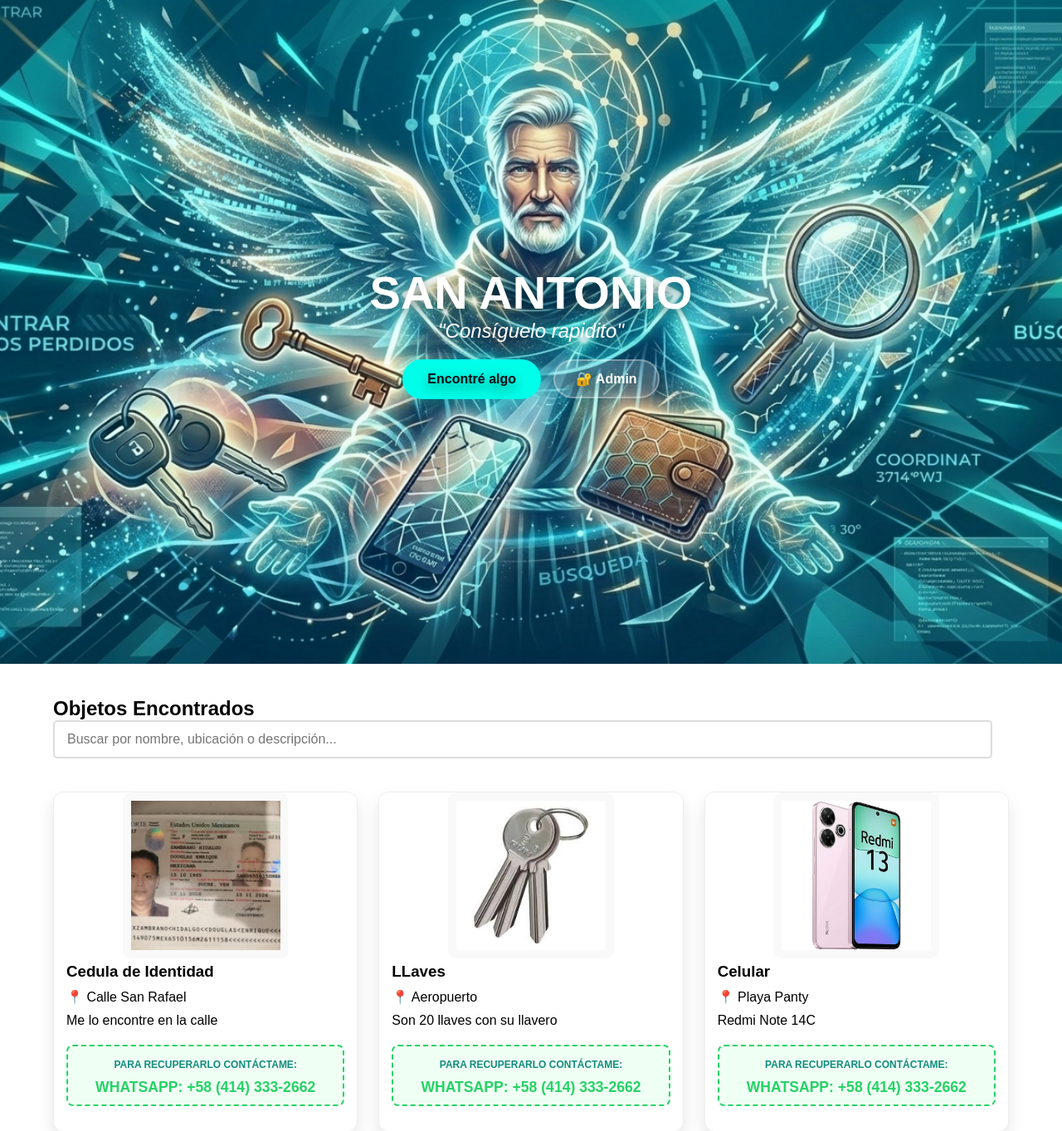
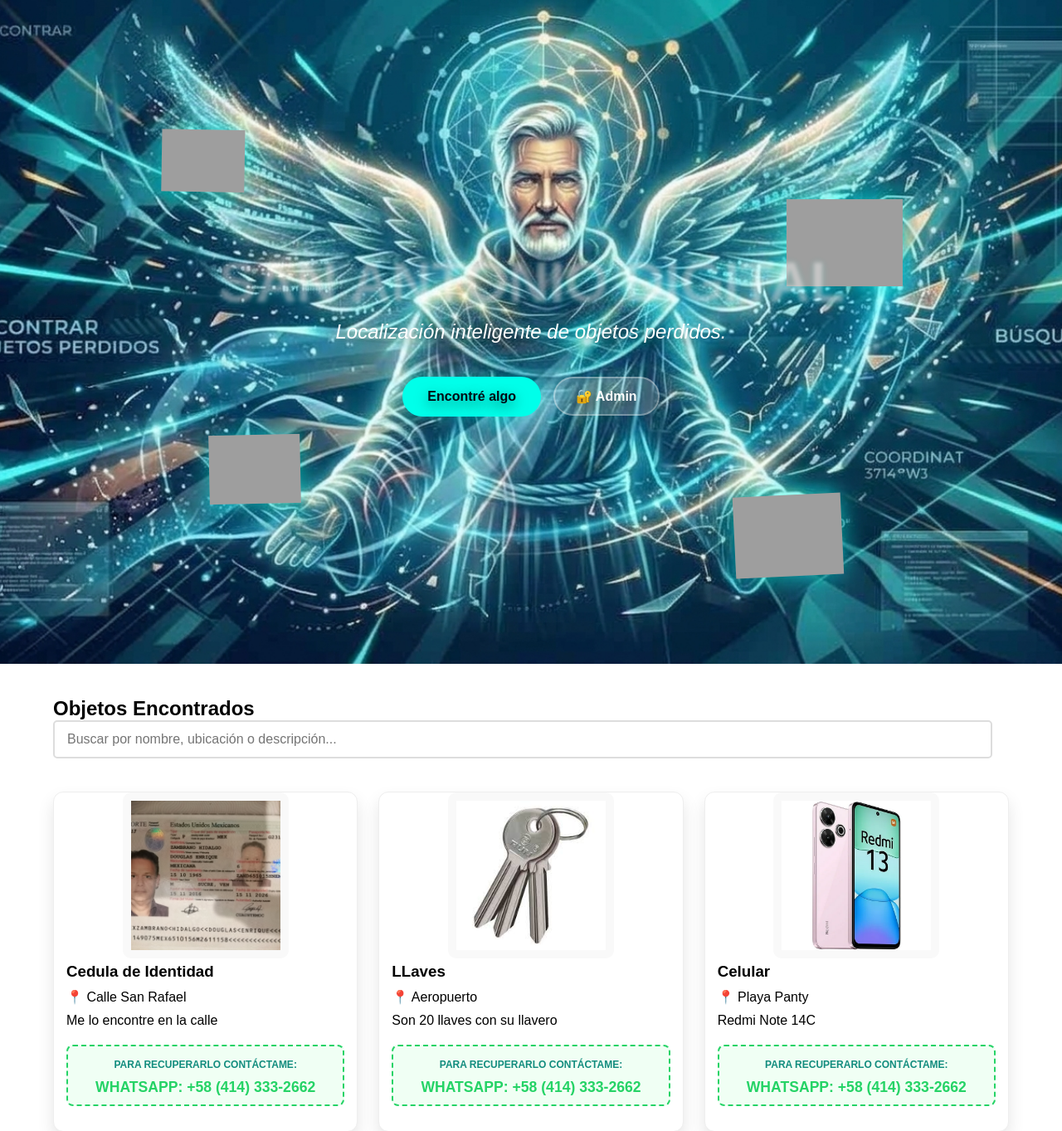
Before and after one commit to dzambrano1/san-antonio, a PHP site: page / in a window 1280 px wide. Shown: the top 1363 px of the page at 83% size. Run offline with PHP 8.4, Linux system fonts and the light colour scheme; data comes from the database, SQL or seed files in the repository; some libraries are stand-ins or nearby versions; grey boxes are pictures that could not be loaded.

Commit message:
Add files via upload

```diff
--- a/estilos.css
+++ b/estilos.css
@@ -4,62 +4,88 @@
     --glow-color: rgba(0, 255, 234, 0.4);
 }
 
-.hero-container {
+.hero-app-container {
     position: relative;
+    width: 100%;
     height: 100vh;
     overflow: hidden;
-    background: #010c14; /* Color base oscuro */
-    display: flex;
-    align-items: center;
-    justify-content: center;
+    background: #000;
 }
 
-.hero-image {
+.hero-background-static {
     position: absolute;
-    top: 0;
-    left: 0;
-    width: 100%;
-    height: 100%;
-    background-image: url('./hero.png');
-    background-size: cover;
-    background-position: center;
-    /* Efecto de flotación suave */
-    animation: floatHero 8s ease-in-out infinite;
+    inset: 0;
+    background: url('./hero_limpia.png') center/cover no-repeat;
     z-index: 1;
 }
 
-.hero-overlay {
+.objects-layer {
     position: absolute;
+    inset: 0;
     width: 100%;
     height: 100%;
-    background: radial-gradient(circle, transparent 20%, var(--glow-color) 150%);
     z-index: 2;
-    /* Pulso de luz que le da "vida" a los neones */
-    animation: pulseGlow 5s infinite alternate;
-    pointer-events: none;
+    pointer-events: none; /* Para no bloquear clics */
 }
 
-.hero-content {
+.floating-item {
+    position: absolute;
+    width: 120px; /* Tamaño base de los objetos reales */
+    height: auto;
+    object-fit: contain;
+    filter: drop-shadow(0 0 15px rgba(0, 255, 234, 0.6)); /* Brillo de neón alrededor de las imágenes recortadas */
+    animation: floatRandom 6s infinite ease-in-out;
+    animation-delay: var(--delay);
+}
+
+/* Posiciones iniciales */
+.keys { top: 20%; left: 15%; width: 100px; transform: rotate(-15deg); }
+.phone { bottom: 25%; left: 20%; width: 110px; transform: rotate(10deg); }
+.wallet { top: 30%; right: 15%; width: 140px; transform: rotate(5deg); }
+.glass { bottom: 15%; right: 20%; width: 130px; transform: rotate(-20deg); }
+
+.hero-text {
     position: relative;
     z-index: 3;
     text-align: center;
     color: white;
     text-shadow: 0 5px 15px rgba(0,0,0,0.5);
+    display: flex;
+    flex-direction: column;
+    align-items: center;
+    justify-content: center;
+    height: 100%;
 }
 
-.hero-content h1 { font-size: 3.5rem; text-transform: uppercase; }
-.hero-content p { font-size: 1.5rem; margin-bottom: 20px; font-style: italic; }
+.hero-text h2 {
+    font-size: 4.5rem;
+    text-transform: uppercase;
+    margin-bottom: 5px;
+    animation: ghostVanish 8s infinite ease-in-out; /* Ghost appearance loop */
+}
+.hero-text p { font-size: 1.5rem; margin-bottom: 20px; font-style: italic; }
 
 /* --- Animaciones --- */
 
-@keyframes floatHero {
-    0%, 100% { transform: scale(1.05) translateY(0); }
-    50% { transform: scale(1.1) translateY(-15px); } /* Zoom suave y subida */
+@keyframes ghostVanish {
+    0%, 100% {
+        opacity: 0.2;
+        transform: scale(0.92);
+        filter: blur(3px);
+        text-shadow: 0 0 5px rgba(0,255,234,0.3);
+    }
+    50% {
+        opacity: 1;
+        transform: scale(1); /* Hasta su tamaño original */
+        filter: blur(0px);
+        text-shadow: 0 5px 25px rgba(0,255,234,0.8), 0 0 10px white;
+    }
 }
 
-@keyframes pulseGlow {
-    from { opacity: 0.3; }
-    to { opacity: 0.7; }
+@keyframes floatRandom {
+    0%, 100% { transform: translate(0, 0) rotate(0deg); }
+    33% { transform: translate(15px, -20px) rotate(5deg); }
+    66% { transform: translate(-10px, 15px) rotate(-3deg); }
 }
 
 .btn-primary {
--- a/index.php
+++ b/index.php
@@ -8,23 +8,28 @@
 </head>
 <body>
 
-    <header class="hero-container">
-        <!-- Capa de la imagen principal -->
-        <div class="hero-image"></div>
+    <div class="hero-app-container">
+        <!-- El fondo limpio que acabamos de generar -->
+        <div class="hero-background-static"></div>
 
-        <!-- Capa de partículas/luces dinámicas -->
-        <div class="hero-overlay"></div>
+        <!-- Capa de objetos interactivos -->
+        <div class="objects-layer">
+            <img src="https://pngimg.com/uploads/key/key_PNG1174.png" alt="Llaves" class="floating-item keys" style="--delay: 0s;">
+            <img src="https://img.icons8.com/3d-fluency/250/smartphone.png" alt="Celular" class="floating-item phone" style="--delay: 1.5s;">
+            <img src="https://pngimg.com/uploads/wallet/wallet_PNG7499.png" alt="Cartera" class="floating-item wallet" style="--delay: 0.7s;">
+            <img src="https://img.icons8.com/3d-fluency/250/search.png" alt="Lupa" class="floating-item glass" style="--delay: 2.2s;">
+        </div>
 
-        <!-- Contenido de la App -->
-        <div class="hero-content">
-            <h1>San Antonio</h1>
-            <p>"Consíguelo rapidito"</p>
+        <!-- Contenido de Texto -->
+        <div class="hero-text">
+            <h2>San Antonio Digital</h2>
+            <p>Localización inteligente de objetos perdidos.</p>
             <div style="display: flex; gap: 15px; justify-content: center; align-items: center; margin-top: 20px;">
                 <a href="#formulario" class="btn-primary">Encontré algo</a>
                 <a href="login.php" class="btn-admin">🔐 Admin</a>
             </div>
         </div>
-    </header>
+    </div>
 
     <main class="container">
         <section class="galeria">
@@ -165,15 +170,21 @@
         }
     </script>
 
-    <!-- simpleParallax.js para efecto parallax -->
-    <script src="https://cdn.jsdelivr.net/npm/simple-parallax-js@5.5.1/dist/simpleParallax.min.js"></script>
+    <!-- Script de interactividad con el ratón para objetos -->
     <script>
-        document.addEventListener("DOMContentLoaded", function() {
-            var image = document.getElementsByClassName('hero-image');
-            new simpleParallax(image, {
-                delay: .6,
-                transition: 'cubic-bezier(0,0,0,1)',
-                scale: 1.2
+        document.addEventListener('DOMContentLoaded', () => {
+            const items = document.querySelectorAll('.floating-item');
+
+            document.addEventListener('mousemove', (e) => {
+                const moveX = (e.clientX - window.innerWidth / 2) / 40;
+                const moveY = (e.clientY - window.innerHeight / 2) / 40;
+
+                // Aplicar movimiento adicional al ratón usando margenes para evitar que
+                // override la propiedad transform del Keyframe "floatRandom" ni las coordenadas iniciales Left/Top
+                items.forEach(item => {
+                    item.style.marginLeft = `${moveX}px`;
+                    item.style.marginTop = `${moveY}px`;
+                });
             });
         });
     </script>
```
Also changed, not shown: glass_pro.png (added), hero_limpia.png (added), llaves_pro.png (added), phone_pro.png (added), wallet_pro.png (added).
